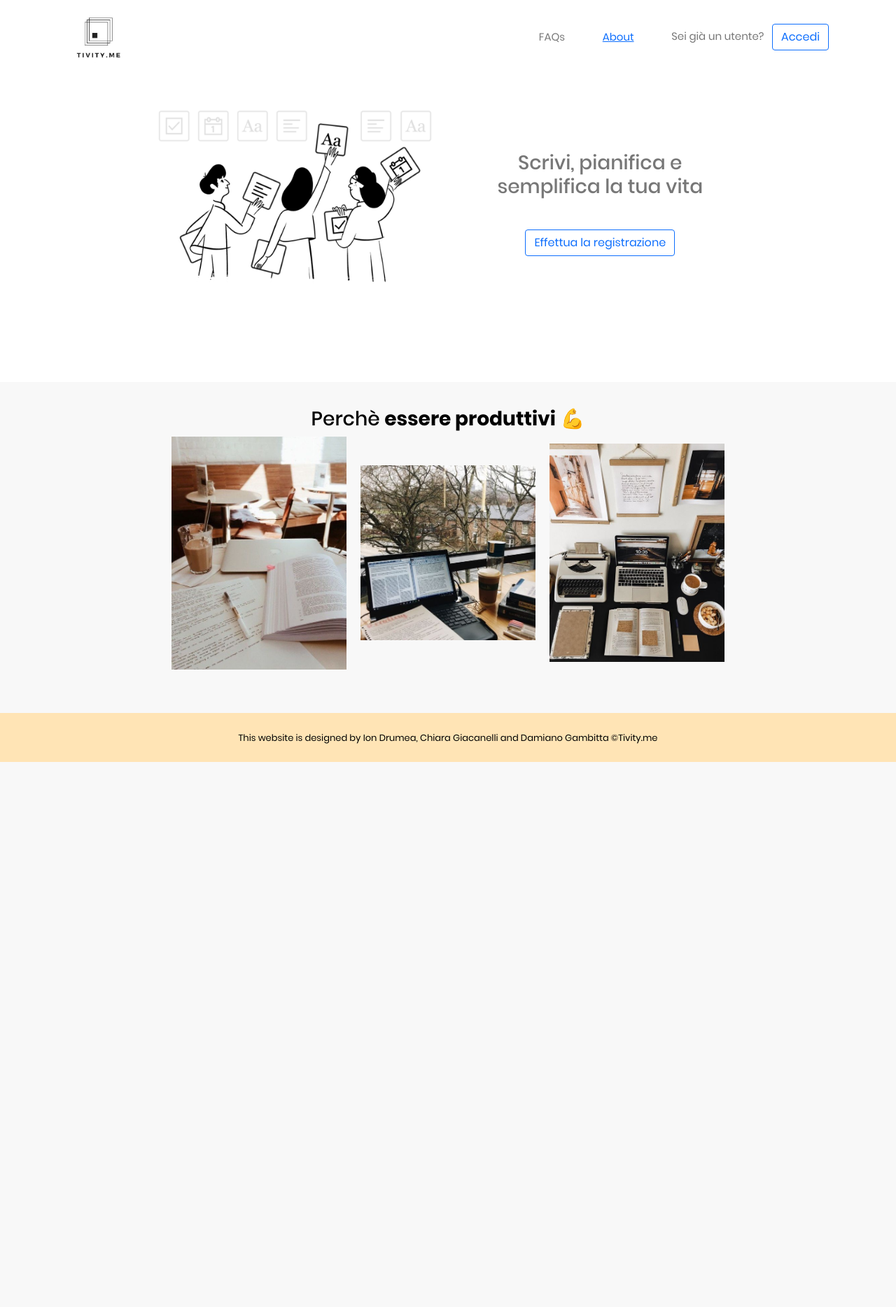
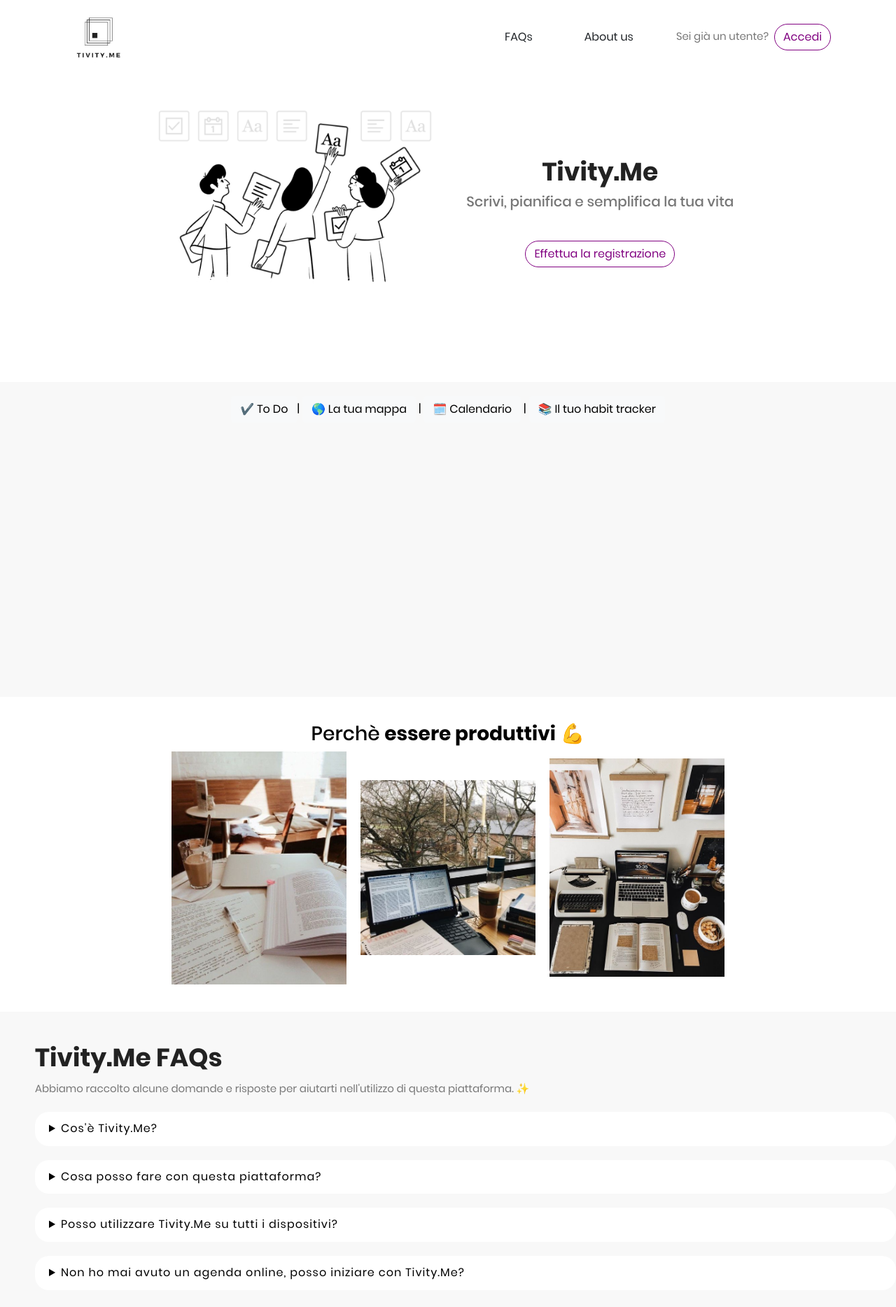
Before and after one commit to Tivity-life/Tivity-front, a Vue app: page /habits in a window 1280 px wide. Shown: the top 1868 px of the page at 70% size. Before the commit the page ends 1089 px from the top, so only its background shows below. Built offline with nearby package versions, Linux system fonts and the light colour scheme.

Commit message:
changes in homepage: link to about us section + layout + faqs

```diff
--- a/public/css/style.css
+++ b/public/css/style.css
@@ -1,5 +1,5 @@
 /* @extend display-flex; */
-display-flex, .display-flex, .display-flex-center, .signup-content, .signin-content, .social-login, .socials {
+display-flex, .display-flex, .display-flex-center, .signup-content, .signin-content, .social-login, .socials  {
   display: flex;
   display: -webkit-flex; }
 
--- /dev/null
+++ b/src/components/habit-tracker/habit.vue
@@ -0,0 +1,53 @@
+<template>
+  <h2>Il mio habit tracker settimanale</h2>
+  <p></p>
+  <div class= "table-responsive">
+    <table class="table table-bordered">
+        <thead>
+        <tr>
+            <th></th>
+            <th>Lunedì</th>
+            <th>Martedì</th>
+            <th>Mercoledì</th>
+            <th>Giovedì</th>
+            <th>Venerdì</th>
+            <th>Sabato</th>
+            <th>Domenica</th>
+        </tr>
+        </thead>
+        <tbody>
+        <tr>
+            <td></td><td></td>
+            <td></td><td></td>
+            <td></td><td></td>
+            <td></td><td></td>
+        </tr>
+        <tr>
+            <td></td><td></td>
+            <td></td><td></td>
+            <td></td><td></td>
+            <td></td><td></td>
+        </tr>
+        <tr>
+           <td></td><td></td>
+            <td></td><td></td>
+            <td></td><td></td>
+            <td></td><td></td>
+        </tr>
+        </tbody>
+    </table>
+    <br>
+  </div>
+
+</template>
+
+<script>
+
+export default {
+
+}
+</script>
+
+<style>
+
+</style>
--- a/src/components/home/home.vue
+++ b/src/components/home/home.vue
@@ -1,4 +1,5 @@
 <template>
+<div id= "homepage">
 <nav id= "header">
       <div class="p-2 flex-grow-1 bd-highlight">
         <img
@@ -9,17 +10,18 @@
       </div>
       <ul>
         <li>
-      <p class="mt-4 me-5 text-">FAQs</p></li>
-      <li><p class= "mt-4 me-5 text-"><router-link to="/about">About</router-link></p></li>
+          <p class="mt-4 me-5 text-"><button type="button" class="btn" @click="scroll('faqs')">FAQs</button></p></li>
+        <li>
+          <p class= "mt-4 me-5 text-"><button type="button" class= "btn" @click="scroll('about')">About us</button></p></li>
         <li>
           <p class="mt-4 me-5 text-">
-          Sei già un utente?
-          <router-link class="btn btn-outline-primary ms-2" to="/login">Accedi</router-link>
+            Sei già un utente?<router-link class="btn btn-outline-primary ms-2" to="/login">Accedi</router-link>
           </p>
         </li>
       </ul>
 </nav>
 
+<nav id= "principale">
   <section>
       <div class="text-center pb-5 pt-5 mt-5">
         <div class="row">
@@ -29,8 +31,9 @@
           </div>
           <div class="col-md-4 text-center">
             <br><br>
-          <p class="h3">
-            Scrivi, pianifica e <br />
+            <h2>Tivity.Me</h2>
+            <p class="h5">
+              Scrivi, pianifica e
               semplifica la tua vita
             </p>
             <br />
@@ -39,6 +42,22 @@
           </div>
         </div>
       </div>
+  </section>
+
+  <section>
+    <div id= "nav">
+      <button class= "btn btn-light" @click="showImage('todo')">✔️ To Do </button>|
+      <button class= "btn btn-light" @click="showImage('map')">🌎 La tua mappa</button> |
+      <button class= "btn btn-light" @click="showImage('calendar')">🗓️ Calendario</button> |
+      <button class= "btn btn-light" @click="showImage('habits')"> 📚 Il tuo habit tracker</button>
+    </div>
+    <div class= "showImg">
+      <img id="todo" src="" alt= "todo" style="visibility:hidden"/>
+      <img id="map" src="" alt= "map" style="visibility:hidden"/>
+      <img id="calendar" src="" alt= "calendar" style="visibility:hidden"/>
+      <img id="habits" src="" alt= "habits" style="visibility:hidden"/>
+    </div>
+
   </section>
 
   <section><br>
@@ -50,8 +69,77 @@
         </div>
   </section>
 
-<br>
+  <section>
+    <div id= "faqs"><br>
+      <div class="row-faqs">
+        <h2>Tivity.Me FAQs </h2>
+        <p>Abbiamo raccolto alcune domande e risposte per aiutarti nell'utilizzo di questa piattaforma. ✨</p>
+          <details>
+            <summary>Cos'è Tivity.Me?</summary>
+              <p>Tivity.Me è nata con lo scopo di far tornare la motivazione a chi l'ha persa e vuole rimettersi in gioco.</p>
+          </details>
+          <details>
+            <summary>Cosa posso fare con questa piattaforma?</summary>
+              <p class="text">In questa piattaforma troverai tutto quello di cui hai bisogno per essere <em>produttivo</em>.</p>
+          </details>
+          <details>
+            <summary>Posso utilizzare Tivity.Me su tutti i dispositivi?</summary>
+              <p class="text">Certo! Tivity.Me è una piattaforma <em>responsive</em>: in questo modo potrai avere sempre con te i tuoi appunti.
+              </p>
+          </details>
+          <details>
+            <summary>Non ho mai avuto un agenda online, posso iniziare con Tivity.Me?</summary>
+              <p class="text">Assolutamente si! In ogni pagina troverai una descrizione di quello che potrai fare o come dovrai farlo.</p>
+          </details>
+      </div>
+    </div>
+  </section>
+
+  <section><br>
+      <div id= "about">
+          <h2 style="text-align:center">Our Team</h2>
+          <hr class= "beautiful line">
+          <div class="row">
+            <div class="column">
+                <div class="card">
+                    <img src="" alt= "Ion">
+                    <h2>Ion Drumea</h2>
+                    <p class="title">Frontend & Backend Developer</p>
+                    <p>Some text that describes me lorem ipsum ipsum lorem.</p>
+                    <p>ion@example.com</p>
+                    <p><button class="button">Contact</button></p>
+                </div>
+            </div>
+
+
+            <div class="column">
+                <div class="card">
+                <img src="" alt= "Chiara">
+                    <h2>Chiara Giacanelli</h2>
+                    <p class="title">Frontend & Backend Developer</p>
+                    <p>Some text that describes me lorem ipsum ipsum lorem.</p>
+                    <p>chiara@example.com</p>
+                    <p><button class="button">Contact</button></p>
+                </div>
+            </div>
+
+          <div class="column">
+              <div class="card">
+              <img src="" alt= "Damiano">
+                  <h2>Damiano Gambitta</h2>
+                  <p class="title">Frontend & Backend Developer</p>
+                  <p>Some text that describes me lorem ipsum ipsum lorem.</p>
+                  <p>damiano@example.com</p>
+                  <p><button class="button">Contact</button></p>
+              </div>
+          </div>
+          </div>
+      </div>
+  </section>
+</nav>
+
 <footer>This website is designed by Ion Drumea, Chiara Giacanelli and Damiano Gambitta ©Tivity.me</footer>
+</div>
 </template>
 
 
@@ -62,7 +150,31 @@
    created() {
     this.$emit('disable-menu');
   },
-};
+
+  el: '#nav',
+
+  data() {
+    return  {
+      app: ['todo', 'calendar', 'habits', 'map'],
+    }
+  },
+
+  methods: {
+    showImage(img) {
+      document.getElementById(img).style.visibility='visible';
+    },
+
+    scroll(id) {
+      let e = document.getElementById(id);
+      e.scrollIntoView({
+        block: 'start',
+        behavior: 'smooth',
+        inline: 'start'
+      });
+    }
+  }
+}
+
 </script>
 
 <style>
@@ -87,6 +199,7 @@
   height: 450px;
   padding: 16 px;
   font-size: 20px;
+
 }
 
 section:nth-of-type(odd) {
@@ -97,6 +210,7 @@
 section:nth-of-type(even) {
   background-color: mocassin;
   color: rgb(0, 0, 0);
+
 }
 
 footer {
@@ -106,13 +220,14 @@
   align-items: center;
   background:moccasin;
   color: black;
+  display: flex;
 }
 
 #header ul {
   list-style: none;
   display: flex;
   align-items: center;
-  width: 500px;
+  width: 559  px;
   justify-content: space-around;
 }
 
@@ -120,7 +235,7 @@
   -webkit-font-smoothing: antialised;
   -moz-osx-font-smoothing: grayscale;
   text-align: center;
-  padding: 30px;
+  padding: 20px;
   font-size: medium;
 }
 
@@ -138,5 +253,101 @@
     width: 940px;
 }
 
+.homepage {
+  display: flex;
+}
+
+.showImg {
+  height: 80%;
+  overflow: hidden;
+  align-items: center;
+  justify-content: center;
+  text-align: center;
+}
+
+.card {
+    text-align: center;}
+          html {
+            box-sizing: border-box;
+          }
+
+          *, *:before, *:after {
+            box-sizing: inherit;
+          }
+
+          .column {
+            float: left;
+            width: 33.3%;
+            margin-bottom: 16px;
+            padding: 0 8px;
+          }
+
+          .card {
+            box-shadow: 0 4px 8px 0 rgba(0, 0, 0, 0.2);
+            margin: 10px;
+          }
+
+          .about-section {
+            padding: 80px;
+            text-align: center;
+            background-color: #ffffff;
+            color: rgb(0, 0, 0);
+          }
+
+          .container {
+            padding: 0 16px;
+          }
+
+          .container::after, .row::after {
+            content: "";
+            clear: both;
+            display: table;
+          }
+
+          .title {
+            color: rgb(0, 0, 0);
+          }
+
+          .button {
+            border: none;
+            outline: 0;
+            display: inline-block;
+            padding: 8px;
+            color: white;
+            background-color: #000;
+            text-align: center;
+            cursor: pointer;
+            width: 100%;
+          }
+
+          .button:hover {
+            background-color: #555;
+          }
+
+          @media screen and (max-width: 650px) {
+            .column {
+              width: 100%;
+              display: block;
+            }
+          }
+
+.row-faqs {
+  margin-left: 50px;
+}
+
+details{
+   background: #ffffff;
+   padding: 10px 20px;
+   border-radius: 20px;
+   margin-top: 20px;
+   font-size: 16px;
+   letter-spacing: 1px;
+}
+
+.btn-outline-primary {
+  border-radius: 70px;
+  border-color:purple;
+  color:purple
+}
 
 </style>
--- a/src/components/notes/notes.html
+++ /dev/null
@@ -1,30 +0,0 @@
-<html>
-    <head>
-    <link rel="stylesheet" href="/public/fonts/material-icon/css/material-design-iconic-font.min.css"/>
-    <link rel= "stylesheet" type= "text/css" href= "/public/css/style.css"/>
-
-    </head>
-    <style>
-        h1 {text-align: center;;}
-        h2 {text-align: center;}
-        p {text-align: center;}
-        form {
-            width: 100%;
-            display: flex;
-            justify-content: space-between;
-            }
-
-            input[type="text"] {
-            width: 100%;
-            padding: 10px;
-            border-radius: 10px;
-            border: 1px solid #333;
-            }
-    </style>
-    <body>
-
-    <script>
-    </script>
-
-    </body>
-</html>
--- a/src/components/todolist/todo.vue
+++ b/src/components/todolist/todo.vue
@@ -52,8 +52,8 @@
             </div>
 
             </div>
+            <ul>
 
-            <ul>
                 <li v-for= "(todo, i) in todos" :key=  i>
 
                     <input type="checkbox" :id= "todo.label" :value= "todo.value" v-on:change="completeTask(todo)" v-bind:checked="todo.done"/>
@@ -207,5 +207,4 @@
 
 
 
-
 </style>
--- a/src/router/index.js
+++ b/src/router/index.js
@@ -41,6 +41,11 @@
     path: '/map',
     name: 'map',
     component: () => import('../views/Map.vue')
+  },
+  {
+    path: '/habits',
+    name: 'habits',
+    component: () => import('../components/habit-tracker/habit.vue')
   }
 ]
 
```
Lines whose indentation alone changed are shown as unchanged.
